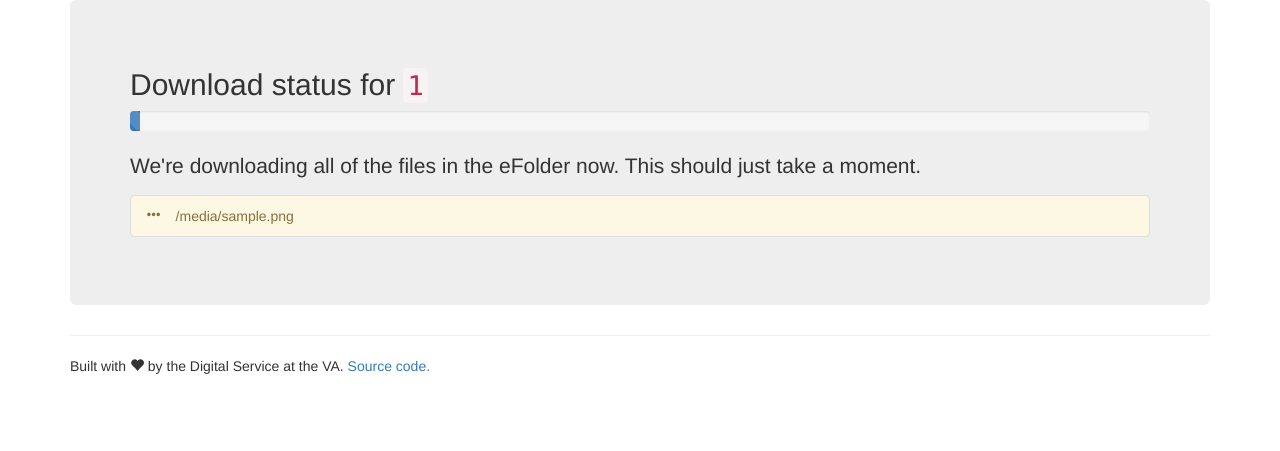
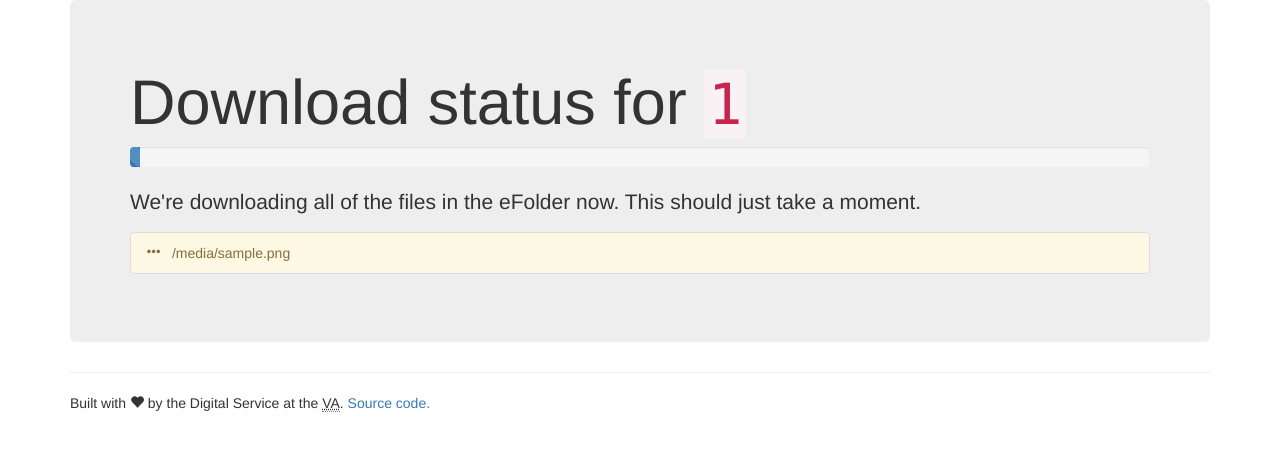
Before and after one commit to department-of-veterans-affairs/efolder-express, a Python web app: template templates/download.html in a window 1280 px wide. Shown: the top 451 px of the page. Run offline with Jinja, Linux system fonts and the light colour scheme; the template is opened without the code that fills it: most values are stand-ins (such as "Sample title", 1, 10 or a date in 2020); some libraries are stand-ins or nearby versions.

Commit message:
Updates to make this more 508 compliance. @dannychapman did the 508 work, and @KHarshawat told me how to CSS.

```diff
--- a/templates/base.html
+++ b/templates/base.html
@@ -1,6 +1,6 @@
 
 <!DOCTYPE html>
-<html>
+<html lang="en">
     <head>
         <link rel="stylesheet" href="https://maxcdn.bootstrapcdn.com/bootstrap/3.3.2/css/bootstrap.min.css" />
         <title>eFolder Express</title>
@@ -17,7 +17,7 @@
             {% block body %}{% endblock %}
             <hr />
             <footer>
-                Built with <span class="glyphicon glyphicon-heart" aria-hidden="true"></span> by the Digital Service at the VA.
+                Built with <span class="glyphicon glyphicon-heart" aria-hidden="true"></span><span class="sr-only">love</span> by the Digital Service at the <abbr title="Department of Veterans Affairs">VA</abbr>.
 
                 <a href="https://github.com/department-of-veterans-affairs/efolder-express">Source code.</a>
             </footer>
--- a/templates/download.html
+++ b/templates/download.html
@@ -8,7 +8,7 @@
 
 {% block body %}
     <div class="jumbotron">
-        <h2>Download status for <code>{{ status.file_number }}</code></h2>
+        <h1>Download status for <code>{{ status.file_number }}</code></h1>
 
         {% if status.completed %}
             <br />
@@ -50,8 +50,8 @@
             <ul class="list-group">
                 {% for doc in status.documents %}
                     <li class="list-group-item list-group-item-{% if doc.content_location %}success{% elif doc.errored %}danger{% else %}warning{% endif %}">
-                        <span class="glyphicon glyphicon-{% if doc.content_location %}ok-sign{% elif doc.errored %}remove-sign{% else %}option-horizontal{% endif %}"></span>
-                        &nbsp;&nbsp;&nbsp;{{ doc.filename }}
+                        <span style="padding-right: 8px;" class="glyphicon glyphicon-{% if doc.content_location %}ok-sign{% elif doc.errored %}remove-sign{% else %}option-horizontal{% endif %}"></span>
+                        {{ doc.filename }}
                     </li>
                 {% endfor %}
             </ul>
--- a/templates/index.html
+++ b/templates/index.html
@@ -5,9 +5,10 @@
         <h1>Welcome to eFolder Express!</h1>
         <p class="lead">
             <form action="/download/" method="post">
-                <input type="text" class="form-control" placeholder="File number (e.g. 123456789)" aria-describedby="basic-addon2" name="file_number" autofocus="autofocus">
+                <label for="file-number" class="sr-only">File number</label>
+                <input id="file-number" type="text" class="form-control" placeholder="File number (e.g. 123456789)" aria-describedby="basic-addon2" name="file_number" autofocus="autofocus">
                 <br />
-                <button type="submit" class="btn btn-lg btn-primary">Download!</button>
+                <button type="submit" class="btn btn-lg btn-primary" name="download" role="button">Download!</button>
             </form>
         </p>
     </div>
```
